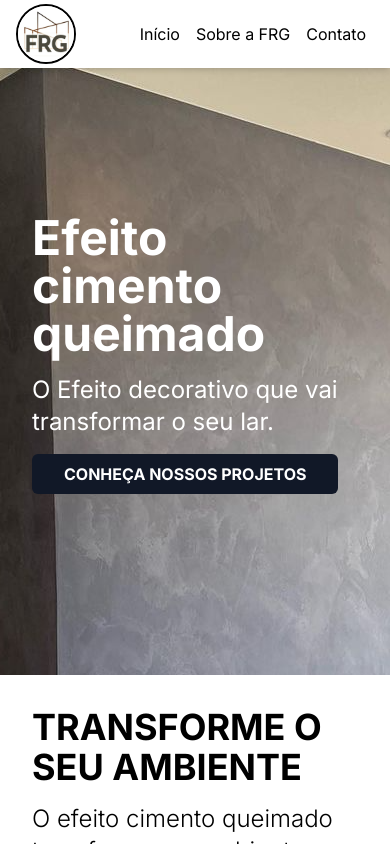
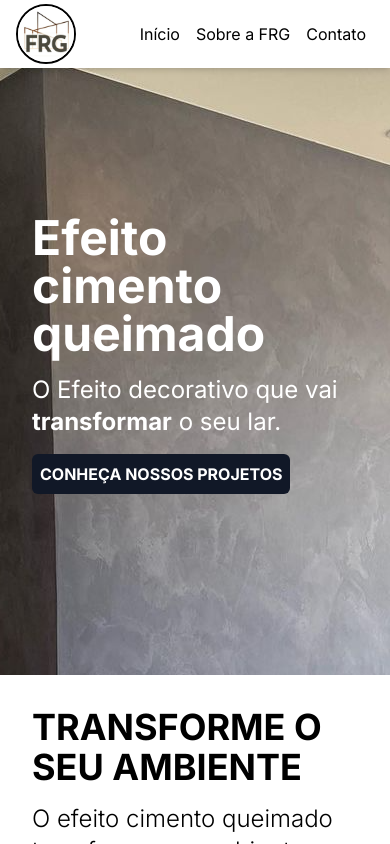
Before and after one commit to KeysiJones/portfolio-jones, a Next.js app: page / in a window 390 px wide. Built offline with nearby package versions, Linux system fonts and the light colour scheme.

Commit message:
fix footer and other minor things

```diff
--- a/src/pages/index.js
+++ b/src/pages/index.js
@@ -25,9 +25,9 @@ export default function Home() {
       <div id='hero-section' className='flex flex-col justify-center h-[80vh] sm:h-screen bg-white bg-top md:bg-top md:bg-hero bg-hero-mobile top-10'>
         <div className='mx-8 text-left md:text-center md:relative bottom-7'>
           <h1 className='mt-8 mb-4 text-5xl text-white !opacity-1 font-bold'>Efeito cimento queimado</h1>
-          <p className='mb-4 text-2xl text-white'>O Efeito decorativo que vai transformar o seu lar.</p>
+          <p className='mb-4 text-2xl text-white'>O Efeito decorativo que vai <b>transformar</b> o seu lar.</p>
           <div>
-            <button onClick={() => document.getElementById("antes-e-depois").scrollIntoView({ behavior: 'smooth' })} className='p-2 px-8 font-bold text-white transition-all bg-gray-900 rounded-md hover:bg-gray-500 sm:hover:scale-110'>CONHEÇA NOSSOS PROJETOS</button>
+            <button onClick={() => document.getElementById("antes-e-depois").scrollIntoView({ behavior: 'smooth' })} className='p-2 font-bold text-white transition-all bg-gray-900 rounded-md sm:px-8 sm:text-xl hover:bg-gray-500 sm:hover:scale-110'>CONHEÇA NOSSOS PROJETOS</button>
           </div>
         </div>
       </div>
@@ -45,9 +45,12 @@ export default function Home() {
           />}
         </div>
       </div>
+      <div className='text-center'>
+        <h2 className='text-4xl font-bold'>Contato</h2>
+      </div>
       <div className='flex justify-center p-8 bg-white'>
-        <Image src={instagramLogo} width={65} height={65} alt=''/>
-        <Image src={whatsappLogo} width={65} height={65} alt=''/>
+        <Image src={instagramLogo} width={65} height={65} alt='' className='mx-2' />
+        <Image src={whatsappLogo} width={65} height={65} alt='' className='mx-2' />
       </div>
     </div>
   )
```
